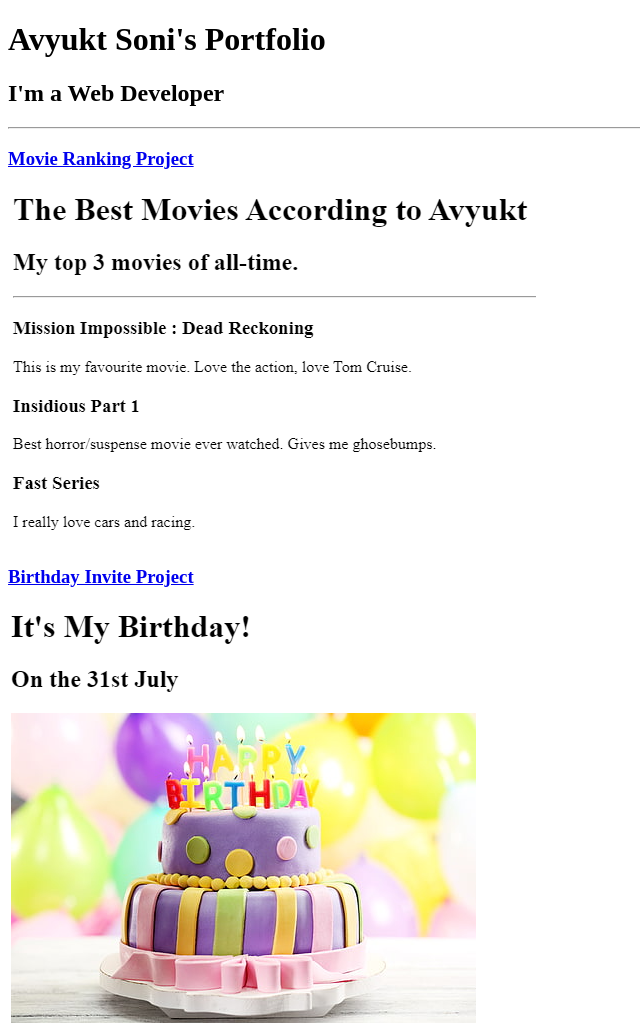
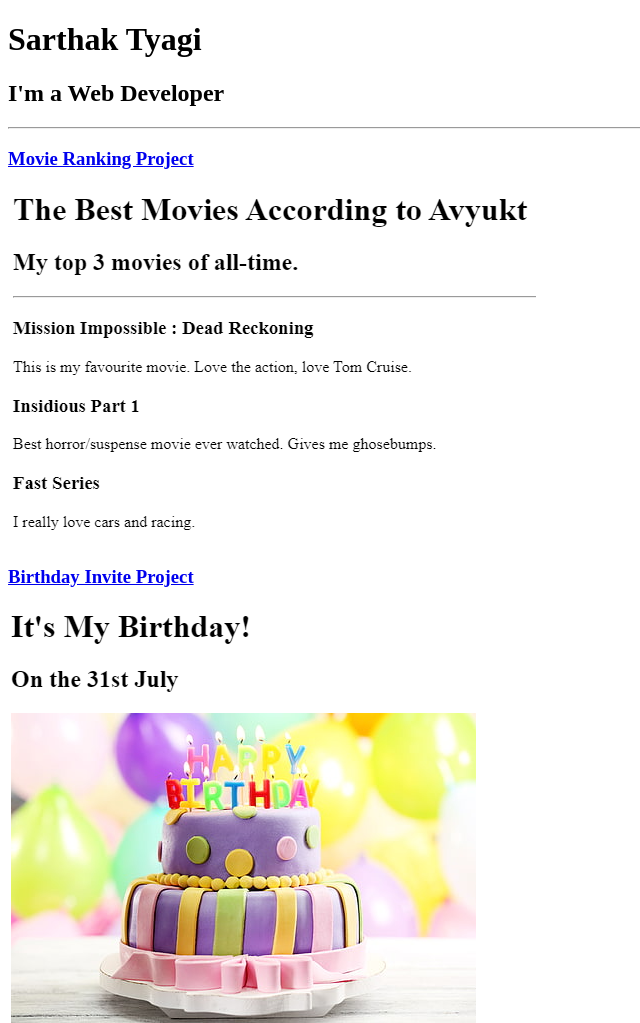
Before and after one commit to avyuktsoni0731/my-html-portfolio, a plain HTML site: page index.html in a window 1280 px wide. Shown: the top 1023 px of the page, without its empty margins (0-640 px from the left). Drawn offline with Linux system fonts and the light colour scheme.

Commit message:
updated index.html

```diff
--- a/index.html
+++ b/index.html
@@ -8,7 +8,7 @@
 </head>
 
 <body>
-    <h1>Avyukt Soni's Portfolio</h1>
+    <h1>Sarthak Tyagi</h1>
     <h2>I'm a Web Developer</h2>
     <hr>
     <a href="./public/movie-ranking.html">
```
